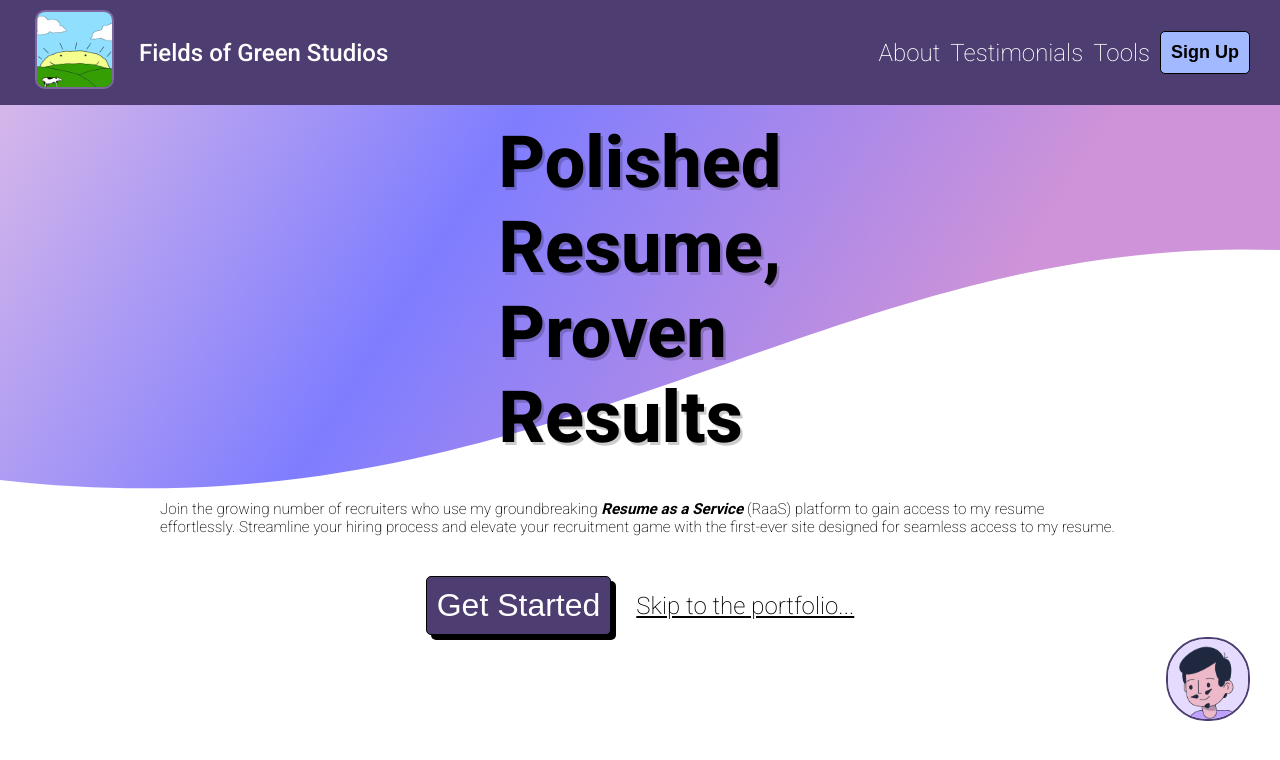
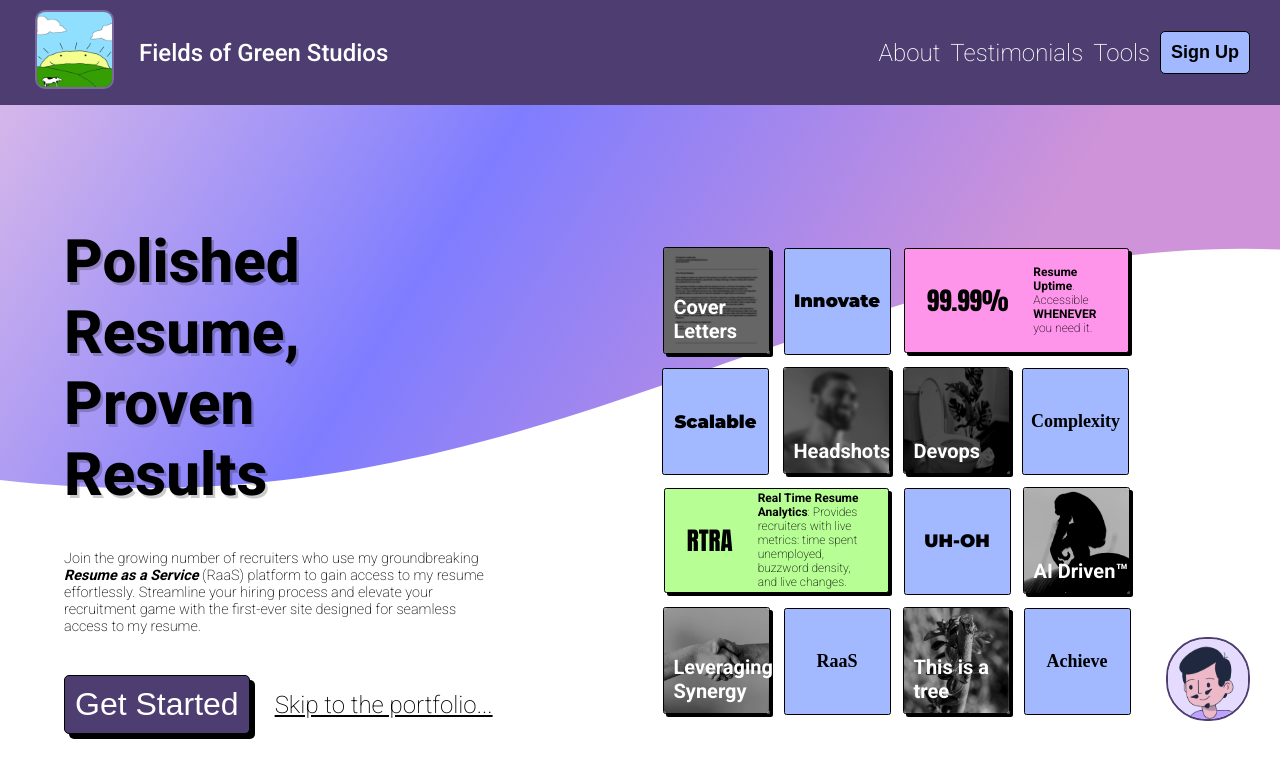
Before and after one commit to landaverdend/portfolio-site, a React (Vite) app in the folder frontend/: page /SplashView in a window 1280 px wide. Shown: the top 760 px of the page. Built offline with nearby package versions, Linux system fonts and the light colour scheme; a web font is replaced by a local one.

Commit message:
fixed grid isseus...

```diff
--- a/frontend/src/views/splashView/mainSection/main-section.css
+++ b/frontend/src/views/splashView/mainSection/main-section.css
@@ -55,6 +55,9 @@
   }
 }
 
+@media (min-width: 1200px) {
+}
+
 @media (min-width: 431px) {
   .main-section {
     margin: 15vh 5vw 5vh 5vw;
@@ -107,3 +110,36 @@
     }
   }
 }
+
+@media (min-width: 899px) {
+  .main-section {
+    display: flex;
+    flex-direction: row;
+    flex-wrap: nowrap;
+    gap: 0px;
+    margin: 20vh 5vw 5vh 5vw;
+    height: 80vh;
+
+    .main-section__text {
+      display: flex;
+      justify-content: flex-start;
+      align-items: flex-start;
+      flex: 1;
+      width: 40vw;
+
+      #header-text {
+        font-size: 3.75rem;
+      }
+
+      .about-paragraph {
+        font-size: 0.9rem;
+        max-width: 85%;
+      }
+
+      .main-section__buttons {
+        flex-wrap: wrap;
+        height: auto;
+      }
+    }
+  }
+}
--- a/frontend/src/views/splashView/splashGrid/splash-grid.css
+++ b/frontend/src/views/splashView/splashGrid/splash-grid.css
@@ -209,3 +209,41 @@
     }
   }
 }
+
+@media (min-width: 581px) {
+  .splash-grid {
+    grid-template-columns: repeat(4, 105px);
+    grid-template-rows: repeat(4, 105px);
+    align-self: center;
+
+    .tile-text {
+      font-size: 18px;
+      font-weight: 900;
+    }
+  }
+
+  .image-tile-container {
+    img {
+      width: 105px;
+      height: 105px;
+    }
+  }
+
+  .double-block {
+    .top-text {
+      font-size: small;
+
+      .giga-text {
+        font-size: 25px;
+      }
+
+      .small-text {
+        font-size: 0.75rem;
+      }
+    }
+
+    hr {
+      width: 90%;
+    }
+  }
+}
```
